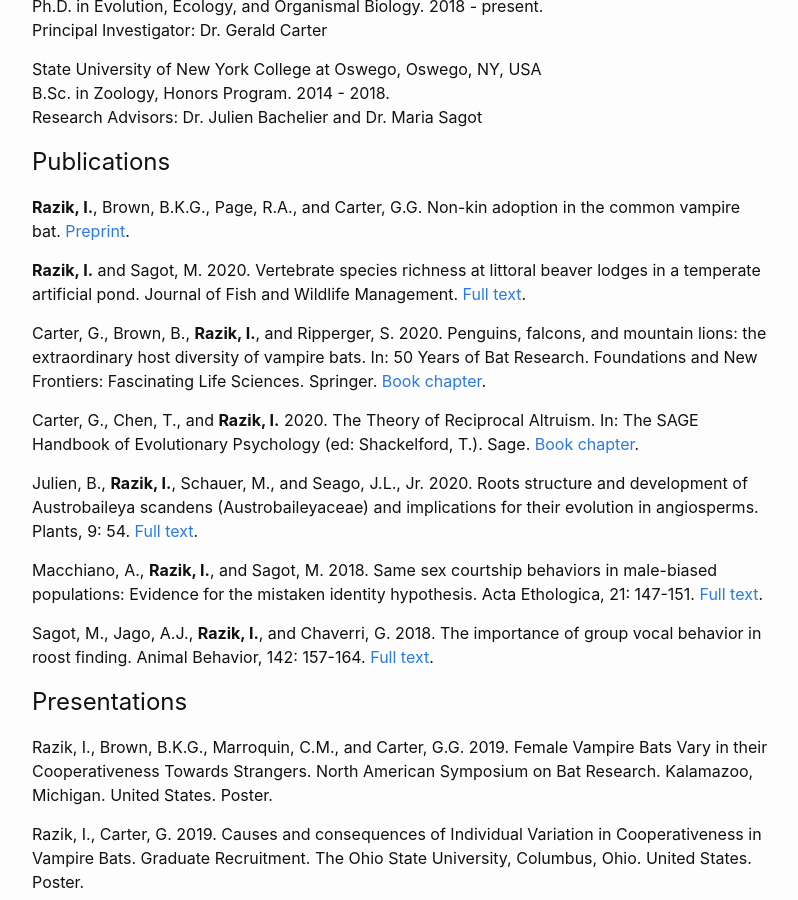
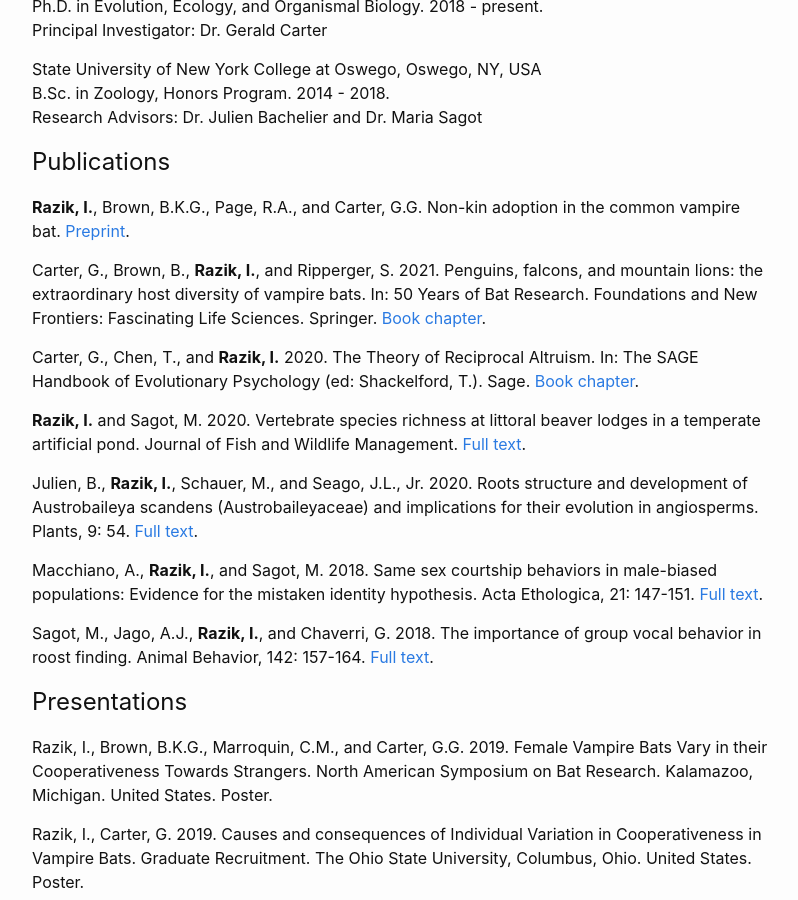
Before and after one commit to imranrazik/imranrazik.github.io, a Jekyll site: the page built from CV.md, in a window 1280 px wide and 900 px high, scrolled down 481 px. Shown: the whole window, without its empty margins (238-1036 px from the left). Built offline with Jekyll 4.4.1, drawn with Linux system fonts in a browser that asks for light colours; our own code applies the rules of GitHub Pages for plain Markdown files; some of the changed text lies outside the part shown.

Commit message:
Update CV.md

```diff
--- a/CV.md
+++ b/CV.md
@@ -23,11 +23,11 @@
 ## Publications
 **Razik, I.**, Brown, B.K.G., Page, R.A., and Carter, G.G. Non-kin adoption in the common vampire bat. [Preprint](https://drive.google.com/file/d/1ql2Sh3eYhCXmvzmGSvBcxwsZmfkyeDCo/view?usp=sharing).
 
-**Razik, I.** and Sagot, M. 2020. Vertebrate species richness at littoral beaver lodges in a temperate artificial pond. Journal of Fish and Wildlife Management. [Full text](https://doi.org/10.3996/092019-JFWM-078). <br/>
-
-Carter, G., Brown, B., **Razik, I.**, and Ripperger, S. 2020. Penguins, falcons, and mountain lions: the extraordinary host diversity of vampire bats. In: 50 Years of Bat Research. Foundations and New Frontiers: Fascinating Life Sciences. Springer. [Book chapter](https://www.springer.com/gp/book/9783030547264). <br/>
+Carter, G., Brown, B., **Razik, I.**, and Ripperger, S. 2021. Penguins, falcons, and mountain lions: the extraordinary host diversity of vampire bats. In: 50 Years of Bat Research. Foundations and New Frontiers: Fascinating Life Sciences. Springer. [Book chapter](https://www.springer.com/gp/book/9783030547264). <br/>
 
 Carter, G., Chen, T., and **Razik, I.** 2020. The Theory of Reciprocal Altruism. In: The SAGE Handbook of Evolutionary Psychology (ed: Shackelford, T.). Sage. [Book chapter](https://us.sagepub.com/en-us/nam/the-sage-handbook-of-evolutionary-psychology/book267398#contents). <br/>
+
+**Razik, I.** and Sagot, M. 2020. Vertebrate species richness at littoral beaver lodges in a temperate artificial pond. Journal of Fish and Wildlife Management. [Full text](https://doi.org/10.3996/092019-JFWM-078). <br/>
 
 Julien, B., **Razik, I.**, Schauer, M., and Seago, J.L., Jr. 2020. Roots structure and development of Austrobaileya scandens (Austrobaileyaceae) and implications for their evolution in angiosperms. Plants, 9: 54. [Full text](https://www.mdpi.com/2223-7747/9/1/54/htm). <br/>
 
@@ -94,8 +94,10 @@
      - Helped manage university greenhouse, collected local flora in the field, processed histological plant samples, and became proficient in light, confocal, and scanning electron microscopy.
 
 ## Teaching Appointments
+- Evolution, Ecology and Organismal Biology, Ohio State University, Columbus, OH
+  - Graduate Teaching Associate: Neurobiology of Behavior (AU 2020), Human Anatomy (SP 2021)
 - Center for Life Sciences Education, Ohio State University, Columbus, OH
-  - Graduate Teaching Associate: Human Biology (SP 2020), Neurobiology of Behavior (AU 2020)
+  - Graduate Teaching Associate: Human Biology (SP 2020)
 - SUNY Oswego Biological Sciences Department, Oswego, NY
   - Undergraduate Teaching Assistant: Mammalogy (AU 2016, AU 2017)
 
```
